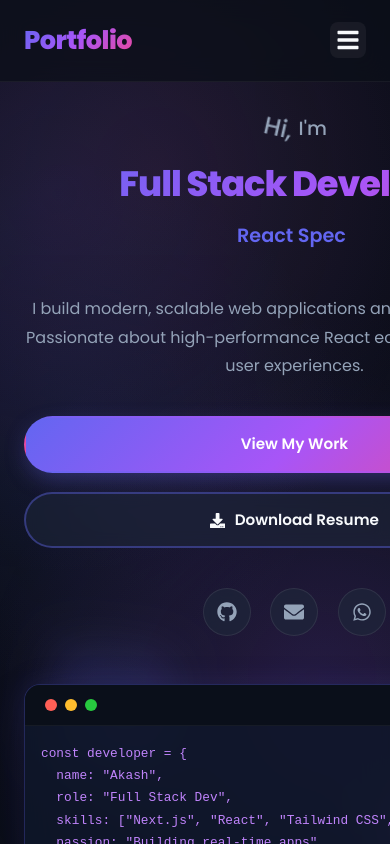
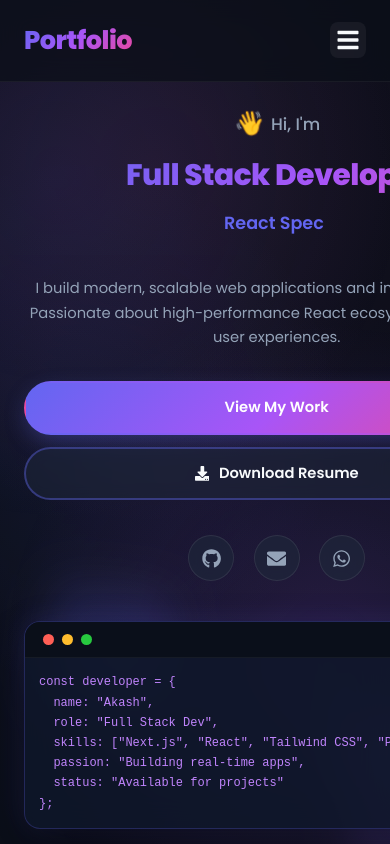
Before and after one commit to AshtheDeveloper777/portfolio_new, a React (Create React App) app: page / in a window 390 px wide. Shown: the top 844 px of the page. Built offline with nearby package versions, Linux system fonts and the light colour scheme.

Commit message:
Fix mobile text responsiveness, heading font clamp, and scroll viewport trigger threshold

```diff
--- a/src/components/About.js
+++ b/src/components/About.js
@@ -52,7 +52,7 @@ const About = () => {
         className="about-container"
         initial="hidden"
         whileInView="visible"
-        viewport={{ once: true, amount: 0.3 }}
+        viewport={{ once: true, amount: 0.05 }}
         variants={containerVariants}
       >
         <motion.div
--- a/src/components/Hero.js
+++ b/src/components/Hero.js
@@ -44,18 +44,18 @@ const Hero = () => {
         >
           <motion.div
             className="greeting"
-            initial={{ opacity: 0, x: -50 }}
-            animate={{ opacity: 1, x: 0 }}
-            transition={{ duration: 0.5 }}
+            initial={{ opacity: 0, y: 15 }}
+            animate={{ opacity: 1, y: 0 }}
+            transition={{ duration: 0.4 }}
           >
-            <span className="wave">Hi,</span> I'm
+            <span className="wave">👋</span> Hi, I'm
           </motion.div>
 
           <motion.h1
-            className="her_name"
-            initial={{ opacity: 0, y: 20 }}
+            className="hero-name"
+            initial={{ opacity: 0, y: 15 }}
             animate={{ opacity: 1, y: 0 }}
-            transition={{ duration: 0.5, delay: 0.2 }}
+            transition={{ duration: 0.4, delay: 0.1 }}
           >
             <span className="gradient-text">Full Stack Developer</span>
           </motion.h1>
--- a/src/components/Projects.js
+++ b/src/components/Projects.js
@@ -102,7 +102,7 @@ const Projects = () => {
         className="projects-container"
         initial="hidden"
         whileInView="visible"
-        viewport={{ once: true, amount: 0.2 }}
+        viewport={{ once: true, amount: 0.05 }}
         variants={containerVariants}
       >
         <motion.div
--- a/src/components/contact.js
+++ b/src/components/contact.js
@@ -58,7 +58,7 @@ const Contact = () => {
         className="contact-container"
         initial="hidden"
         whileInView="visible"
-        viewport={{ once: true, amount: 0.2 }}
+        viewport={{ once: true, amount: 0.05 }}
         variants={containerVariants}
       >
         <motion.div className="section-header" variants={itemVariants}>
--- a/src/components/hero.css
+++ b/src/components/hero.css
@@ -21,12 +21,13 @@
 
 .hero-content {
   z-index: 2;
+  width: 100%;
 }
 
 .greeting {
-  font-size: 1.2rem;
+  font-size: clamp(1.05rem, 2vw, 1.25rem);
   color: var(--text-secondary);
-  margin-bottom: 1rem;
+  margin-bottom: 0.8rem;
   display: flex;
   align-items: center;
   gap: 0.5rem;
@@ -46,12 +47,13 @@
   75% { transform: rotate(-20deg); }
 }
 
-.her_name {
-  font-size: clamp(2.2rem, 5vw, 3.8rem);
+.hero-name, .her_name {
+  font-size: clamp(1.8rem, 4.5vw, 3.6rem);
   font-weight: 800;
   margin-bottom: 1rem;
-  line-height: 1.15;
-  letter-spacing: -1px;
+  line-height: 1.18;
+  letter-spacing: -0.5px;
+  word-break: break-word;
 }
 
 .gradient-text {
@@ -61,6 +63,7 @@
   background-clip: text;
   background-size: 200% auto;
   animation: gradientShift 4s ease infinite;
+  display: inline-block;
 }
 
 @keyframes gradientShift {
@@ -69,9 +72,9 @@
 }
 
 .hero-typed {
-  font-size: clamp(1.2rem, 3vw, 1.8rem);
-  margin-bottom: 1.5rem;
-  min-height: 50px;
+  font-size: clamp(1.1rem, 2.5vw, 1.75rem);
+  margin-bottom: 1.2rem;
+  min-height: 48px;
 }
 
 .typed-text {
@@ -80,26 +83,27 @@
 }
 
 .hero-description {
-  font-size: clamp(1rem, 1.8vw, 1.15rem);
+  font-size: clamp(0.95rem, 1.6vw, 1.12rem);
   color: var(--text-secondary);
-  margin-bottom: 2.2rem;
-  line-height: 1.8;
+  margin-bottom: 2rem;
+  line-height: 1.75;
   max-width: 540px;
+  word-wrap: break-word;
 }
 
 .hero-buttons {
   display: flex;
-  gap: 1.2rem;
-  margin-bottom: 2.5rem;
+  gap: 1rem;
+  margin-bottom: 2.2rem;
   flex-wrap: wrap;
 }
 
 .btn {
-  padding: 14px 32px;
+  padding: 13px 30px;
   border-radius: 50px;
   text-decoration: none;
   font-weight: 600;
-  font-size: 0.95rem;
+  font-size: 0.92rem;
   transition: all 0.3s cubic-bezier(0.4, 0, 0.2, 1);
   display: inline-flex;
   align-items: center;
@@ -140,8 +144,8 @@
 }
 
 .social-icon {
-  width: 48px;
-  height: 48px;
+  width: 46px;
+  height: 46px;
   border-radius: 50%;
   background: rgba(30, 41, 59, 0.6);
   backdrop-filter: blur(8px);
@@ -149,7 +153,7 @@
   align-items: center;
   justify-content: center;
   color: var(--text-secondary);
-  font-size: 1.25rem;
+  font-size: 1.2rem;
   text-decoration: none;
   transition: all 0.3s ease;
   border: 1px solid var(--glass-border);
@@ -200,14 +204,6 @@
   right: 5%;
 }
 
-.shape-3 {
-  width: 90px;
-  height: 90px;
-  background: var(--accent-color);
-  top: 40%;
-  right: 15%;
-}
-
 .code-window {
   background: rgba(15, 23, 42, 0.85);
   backdrop-filter: blur(16px);
@@ -219,13 +215,9 @@
   transition: border-color 0.3s ease;
 }
 
-.code-window:hover {
-  border-color: rgba(99, 102, 241, 0.5);
-}
-
 .code-header {
   background: rgba(11, 15, 25, 0.9);
-  padding: 14px 20px;
+  padding: 12px 18px;
   display: flex;
   gap: 8px;
   align-items: center;
@@ -233,8 +225,8 @@
 }
 
 .dot {
-  width: 12px;
-  height: 12px;
+  width: 11px;
+  height: 11px;
   border-radius: 50%;
 }
 
@@ -243,15 +235,15 @@
 .dot-green { background: #27c93f; }
 
 .code-content {
-  padding: 24px;
+  padding: 20px;
   overflow-x: auto;
 }
 
 .code-content pre {
   margin: 0;
   font-family: 'Fira Code', 'Courier New', monospace;
-  font-size: clamp(0.8rem, 1.5vw, 0.92rem);
-  line-height: 1.65;
+  font-size: clamp(0.75rem, 1.4vw, 0.9rem);
+  line-height: 1.6;
 }
 
 .code-content code {
@@ -260,15 +252,15 @@
 
 .scroll-indicator {
   position: absolute;
-  bottom: 25px;
+  bottom: 20px;
   left: 50%;
   transform: translateX(-50%);
   z-index: 10;
 }
 
 .mouse {
-  width: 26px;
-  height: 44px;
+  width: 24px;
+  height: 40px;
   border: 2px solid rgba(99, 102, 241, 0.5);
   border-radius: 15px;
   position: relative;
@@ -276,37 +268,32 @@
 
 .wheel {
   width: 4px;
-  height: 8px;
+  height: 7px;
   background: var(--primary-color);
   border-radius: 2px;
   position: absolute;
-  top: 8px;
+  top: 7px;
   left: 50%;
   transform: translateX(-50%);
   animation: scroll 1.5s ease infinite;
 }
 
 @keyframes scroll {
-  0% {
-    opacity: 1;
-    transform: translateX(-50%) translateY(0);
-  }
-  100% {
-    opacity: 0;
-    transform: translateX(-50%) translateY(16px);
-  }
+  0% { opacity: 1; transform: translateX(-50%) translateY(0); }
+  100% { opacity: 0; transform: translateX(-50%) translateY(14px); }
 }
 
 @media (max-width: 968px) {
   .hero {
-    padding-top: 110px;
+    padding-top: 120px;
     padding-bottom: 60px;
+    min-height: auto;
   }
 
   .hero-container {
     grid-template-columns: 1fr;
     text-align: center;
-    gap: 3rem;
+    gap: 2.5rem;
   }
 
   .greeting {
@@ -314,7 +301,7 @@
   }
 
   .hero-description {
-    max-width: 600px;
+    max-width: 100%;
     margin-left: auto;
     margin-right: auto;
   }
@@ -328,16 +315,36 @@
   }
 
   .code-window {
-    max-width: 550px;
+    max-width: 100%;
     margin: 0 auto;
     text-align: left;
   }
 }
 
 @media (max-width: 480px) {
+  .hero {
+    padding-top: 105px;
+    padding-bottom: 40px;
+  }
+
+  .hero-name, .her_name {
+    font-size: 1.85rem;
+    line-height: 1.25;
+  }
+
+  .greeting {
+    font-size: 1.05rem;
+  }
+
+  .hero-description {
+    font-size: 0.92rem;
+    line-height: 1.65;
+  }
+
   .hero-buttons {
     flex-direction: column;
     width: 100%;
+    gap: 0.75rem;
   }
 
   .btn {
@@ -345,6 +352,10 @@
   }
 
   .code-content {
-    padding: 16px;
+    padding: 14px;
+  }
+
+  .scroll-indicator {
+    display: none;
   }
 }
--- a/src/components/skills.js
+++ b/src/components/skills.js
@@ -60,7 +60,7 @@ const Skills = () => {
         className="skills-container"
         initial="hidden"
         whileInView="visible"
-        viewport={{ once: true, amount: 0.2 }}
+        viewport={{ once: true, amount: 0.05 }}
         variants={containerVariants}
       >
         <motion.div
```
